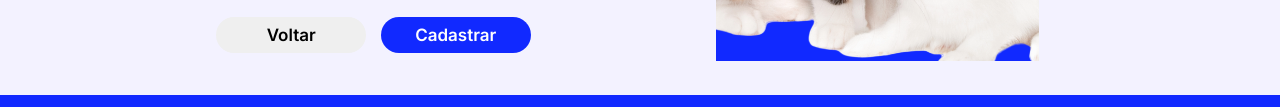
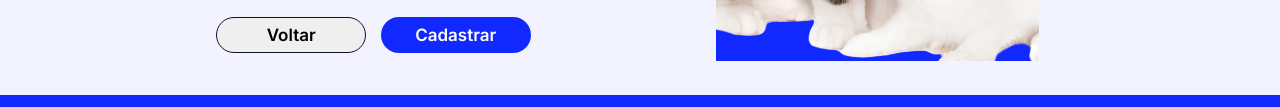
Before and after one commit to luccaboliveira/projeto-individual, a plain HTML site: page cadastro-pet.html in a window 1280 px wide. Shown: the part 449-556 px from the top of the page. Drawn offline with Linux system fonts and the light colour scheme.

Commit message:
Correção de nome de classe

```diff
--- a/cadastro-pet.html
+++ b/cadastro-pet.html
@@ -64,7 +64,7 @@
                     <option value="5">Outro</option>
                 </select> <br>
 
-                <button class="botao btn-voltar" onclick="history.back()">Voltar</button>
+                <button class="botao btn-cinza" onclick="history.back()">Voltar</button>
                 <button class="botao btn-azul">Cadastrar</button>
 
             </div>
```
Also changed, not shown: cadastro.html (+1 -1 lines), login.html (+1 -1 lines), perfil-pet.html (+1 -1 lines).
